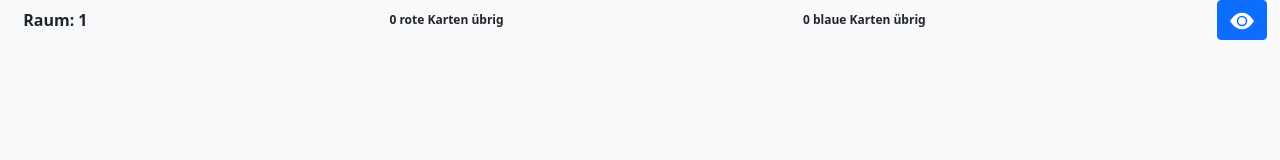
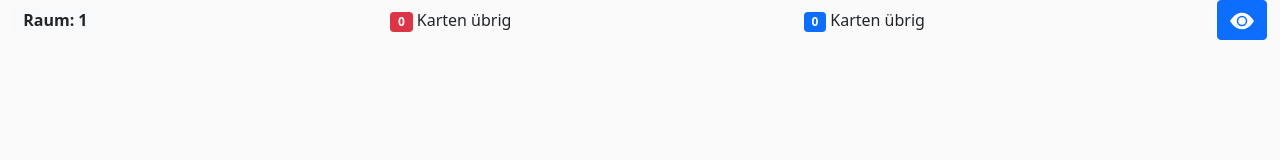
Before and after one commit to vvvt/open-codenames-client, a React (Create React App) app: page /#/game/1 in a window 1280 px wide. Shown: the top 160 px of the page. Built offline with nearby package versions, Linux system fonts and the light colour scheme.

Commit message:
FIX counters

```diff
--- a/src/components/game.jsx
+++ b/src/components/game.jsx
@@ -38,10 +38,14 @@ class Game extends Component {
             const gameData = currentGameData;
             const redCount = gameData
                 .flat()
-                .filter(word => word.color === '#ff736c').length;
+                .filter(
+                    word => word.color === '#ff736c' && word.turned === false
+                ).length;
             const blueCount = gameData
                 .flat()
-                .filter(word => word.color === '#6cbbff').length;
+                .filter(
+                    word => word.color === '#6cbbff' && word.turned === false
+                ).length;
             this.setState({ gameData, redCount, blueCount });
         });
     }
--- a/src/components/gameHeader.jsx
+++ b/src/components/gameHeader.jsx
@@ -5,8 +5,13 @@ const GameHeader = ({ room, onClick, isLeader, redCount, blueCount }) => {
     return (
         <header>
             <span className='room-indicator badge bg-light text-dark'>{`Raum: ${room}`}</span>
-            <span className='badge bg-light text-dark'>{`${redCount} rote Karten übrig`}</span>
-            <span className='badge bg-light text-dark'>{`${blueCount} blaue Karten übrig`}</span>
+            <span>
+                <span className='badge bg-danger'>{redCount}</span> Karten übrig
+            </span>
+            <span>
+                <span className='badge bg-primary'>{blueCount}</span> Karten
+                übrig
+            </span>
             {isLeader ? (
                 <button className='btn btn-outline-primary' onClick={onClick}>
                     <EyeSlashFill size={24} />
```
